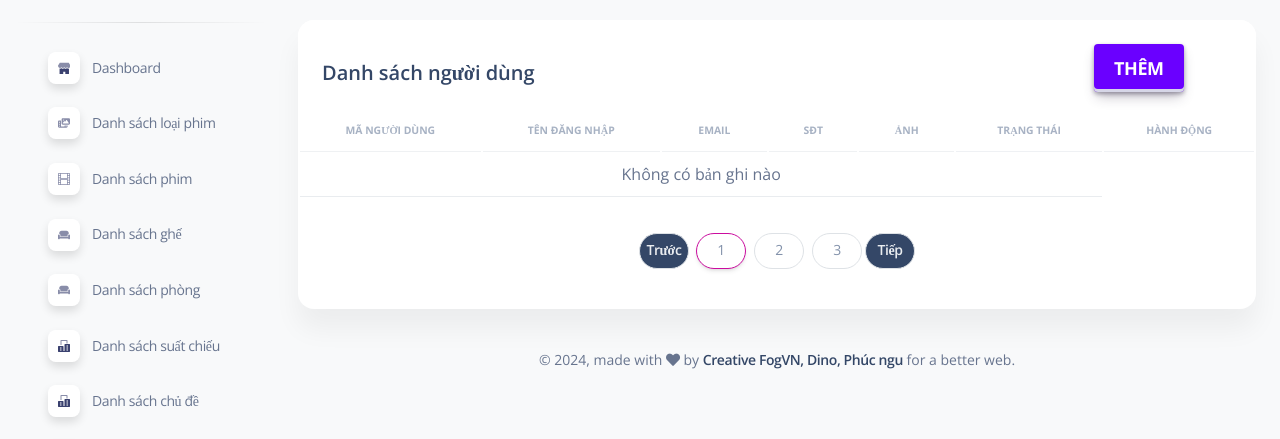
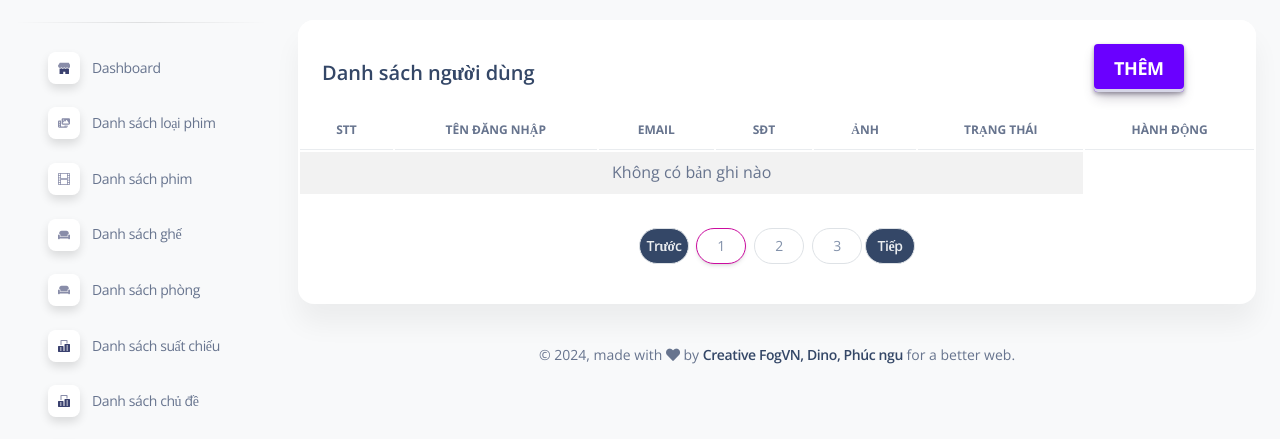
Before and after one commit to nguyenduydan/Website_BanVeXemPhim, a PHP site: page /admin/user.php in a window 1280 px wide. Shown: the part 72-511 px from the top of the page. Run offline with PHP 8.4, Linux system fonts and the light colour scheme; data that the repository does not hold is empty; some libraries are stand-ins or nearby versions; some web fonts are replaced.

Commit message:
sửa lại đường dẫn và sửa lại giao diện của user.php

```diff
--- a/admin/chair-add.php
+++ b/admin/chair-add.php
@@ -5,8 +5,8 @@
         <h2><?php echo htmlspecialchars($title); ?></h2>
         <!-- Nút quay lại nằm sát bên phải -->
         <div class="text-end mb-4">
-            <a class="btn btn-secondary" href="javascript:window.history.back(-1);">
-                <i class="bi bi-arrow-left-short"></i> Quay lại
+            <a class="btn btn-secondary" href="chair.php">
+                Quay lại
             </a>
         </div>
         <form id="addChairForm" action="../admin/controllers/code.php" method="post" enctype="multipart/form-data">
--- a/admin/chair-delete.php
+++ b/admin/chair-delete.php
@@ -5,7 +5,7 @@
         <h2>Xóa ghế</h2>
         <!-- Nút quay lại nằm sát bên phải -->
         <div class="text-end mb-4">
-            <a class="btn btn-secondary" href="javascript:window.history.back(-1);">
+            <a class="btn btn-secondary" href="chair.php">
                 <i class="bi bi-arrow-left-short"></i> Quay lại
             </a>
         </div>
--- a/admin/chair-edit.php
+++ b/admin/chair-edit.php
@@ -5,7 +5,7 @@
         <h2><?php echo htmlspecialchars($title); ?></h2>
         <!-- Nút quay lại nằm sát bên phải -->
         <div class="text-end mb-4">
-            <a class="btn btn-secondary" href="javascript:window.history.back(-1);">
+            <a class="btn btn-secondary" href="chair.php">
                 <i class="bi bi-arrow-left-short"></i> Quay lại
             </a>
         </div>
--- a/admin/film-add.php
+++ b/admin/film-add.php
@@ -5,7 +5,7 @@
         <h2><?php echo htmlspecialchars($title); ?></h2>
         <!-- Nút quay lại nằm sát bên phải -->
         <div class="text-end mb-4">
-            <a class="btn btn-secondary" href="javascript:window.history.back(-1);">
+            <a class="btn btn-secondary" href="film.php">
                 <i class="bi bi-arrow-left-short"></i> Quay lại
             </a>
         </div>
@@ -48,7 +48,7 @@
                         <div class="d-flex flex-wrap">
                             <?php
                             $genres = ['Hành động', 'Tình cảm', 'Kinh dị', 'Viễn tưởng', 'Hài'];
-                            foreach($genres as $genre): ?>
+                            foreach ($genres as $genre): ?>
                                 <div class="form-check me-3">
                                     <input class="form-check-input" type="checkbox" name="the_loai[]" value="<?= $genre ?>" id="the_loai_<?= strtolower($genre) ?>">
                                     <label class="form-check-label" for="the_loai_<?= strtolower($genre) ?>"><?= $genre ?></label>
--- a/admin/film-delete.php
+++ b/admin/film-delete.php
@@ -5,7 +5,7 @@
         <h2>Xoá phim</h2>
         <!-- Nút quay lại nằm sát bên phải -->
         <div class="text-end mb-4">
-            <a class="btn btn-secondary" href="javascript:window.history.back(-1);">
+            <a class="btn btn-secondary" href="film.php">
                 <i class="bi bi-arrow-left-short"></i> Quay lại
             </a>
         </div>
--- a/admin/film-detail.php
+++ b/admin/film-detail.php
@@ -5,8 +5,8 @@
         <h2>Chi tiết phim</h2>
         <!-- Nút quay lại nằm sát bên phải -->
         <div class="text-end mb-4">
-            <a class="btn btn-secondary" href="javascript:window.history.back(-1);">
-                <i class="bi bi-arrow-left-short"></i> Quay lại
+            <a class="btn btn-secondary" href="film.php">
+                Quay lại
             </a>
         </div>
 
--- a/admin/room-add.php
+++ b/admin/room-add.php
@@ -5,7 +5,7 @@
         <h2><?php echo htmlspecialchars($title); ?></h2>
         <!-- Nút quay lại nằm sát bên phải -->
         <div class="text-end mb-4">
-            <a class="btn btn-secondary" href="javascript:window.history.back(-1);">
+            <a class="btn btn-secondary" href="room.php">
                 <i class="bi bi-arrow-left-short"></i> Quay lại
             </a>
         </div>
--- a/admin/room-delete.php
+++ b/admin/room-delete.php
@@ -5,7 +5,7 @@
         <h2>Xoá phòng</h2>
         <!-- Nút quay lại nằm sát bên phải -->
         <div class="text-end mb-4">
-            <a class="btn btn-secondary" href="javascript:window.history.back(-1);">
+            <a class="btn btn-secondary" href="room.php">
                 <i class="bi bi-arrow-left-short"></i> Quay lại
             </a>
         </div>
--- a/admin/user-add.php
+++ b/admin/user-add.php
@@ -13,7 +13,7 @@ $validator = new Validator(); // Instantiate Validator class
     <div class="col-xl-12 col-lg-12 mx-auto">
         <h2><?php echo htmlspecialchars($title); ?></h2>
         <div class="text-end mb-4">
-            <a class="btn btn-secondary" href="user.php"><i class="bi bi-arrow-left-short"></i> Quay lại</a>
+            <a class="btn btn-secondary" href="user.php">Quay lại</a>
         </div>
         <form id="addUserForm" action="../admin/controllers/code.php" method="post" enctype="multipart/form-data">
             <div class="row">
@@ -22,23 +22,19 @@ $validator = new Validator(); // Instantiate Validator class
                         <label for="name">Họ và tên người dùng</label>
                         <input type="text" class="form-control" id="name" name="name" placeholder="Nhập họ và tên"
                             value="<?php echo isset($_POST['name']) ? htmlspecialchars($_POST['name']) : ''; ?>">
-                        <?php echo '<small style="color: red;">lỗi</small>'; ?>
                     </div>
                     <div class="form-group mb-3">
                         <label for="username">Tên người dùng</label>
                         <input type="text" class="form-control" id="username" name="username" placeholder="Nhập tên đăng nhập"
                             value="<?php echo isset($_POST['username']) ? htmlspecialchars($_POST['username']) : ''; ?>">
-                        <?php echo $validator->displayError('username'); ?>
                     </div>
                     <div class="form-group mb-3">
                         <label for="password">Mật khẩu</label>
                         <input type="password" class="form-control" id="password" name="password" placeholder="Nhập mật khẩu">
-                        <?php echo $validator->displayError('password'); ?>
                     </div>
                     <div class="form-group mb-3">
                         <label for="re_password">Nhập lại mật khẩu</label>
                         <input type="password" class="form-control" id="re_password" name="re_password" placeholder="Nhập lại mật khẩu">
-                        <?php echo $validator->displayError('re_password'); ?>
                     </div>
                     <div class="form-group mb-3">
                         <label for="gioi_tinh">Giới tính</label>
--- a/admin/user.php
+++ b/admin/user.php
@@ -21,42 +21,46 @@ include('includes/header.php');
             </div>
             <div class="card-body px-0 pt-0 pb-2">
                 <div class="table-responsive p-0">
-                    <table class="table align-items-center mb-0">
+                    <table class="table table-striped table-borderless align-items-center mb-0">
                         <thead>
                             <tr>
-                                <th class="text-center text-uppercase text-secondary text-xxs font-weight-bolder opacity-7">Mã người dùng</th>
-                                <th class="text-center text-uppercase text-secondary text-xxs font-weight-bolder opacity-7">Tên đăng nhập</th>
-                                <th class="text-center text-uppercase text-secondary text-xxs font-weight-bolder opacity-7">Email</th>
-                                <th class="text-center text-uppercase text-secondary text-xxs font-weight-bolder opacity-7">SĐT</th>
-                                <th class="text-center text-uppercase text-secondary text-xxs font-weight-bolder opacity-7">Ảnh</th>
-                                <th class="text-center text-uppercase text-secondary text-xxs font-weight-bolder opacity-7">Trạng thái</th>
-                                <th class="text-center text-uppercase text-secondary text-xxs font-weight-bolder opacity-7">Hành động</th>
+                                <th class="text-center text-uppercase text-xs font-weight-bolder">stt</th>
+                                <th class="text-center text-uppercase text-xs font-weight-bolder">Tên đăng nhập</th>
+                                <th class="text-center text-uppercase text-xs font-weight-bolder">Email</th>
+                                <th class="text-center text-uppercase text-xs font-weight-bolder">SĐT</th>
+                                <th class="text-center text-uppercase text-xs font-weight-bolder">Ảnh</th>
+                                <th class="text-center text-uppercase text-xs font-weight-bolder">Trạng thái</th>
+                                <th class="text-center text-uppercase text-xs font-weight-bolder">Hành động</th>
                             </tr>
                         </thead>
                         <tbody>
                             <?php
                             $users = getAll('NguoiDung');
-                                if(mysqli_num_rows($users) > 0){
-                                    foreach($users as $userItem){
+                            $stt = 0;
+                            if (mysqli_num_rows($users) > 0) {
+                                foreach ($users as $userItem) {
+                                    $stt++;
                             ?>
                                     <tr>
-                                            <th class="text-center text-uppercase text-secondary text-xxs font-weight-bolder opacity-7"><?= $userItem['MaND']; ?></th>
-                                            <th class="text-center text-uppercase text-secondary text-xxs font-weight-bolder opacity-7"><?= $userItem['username']; ?></th>
-                                            <th class="text-center text-uppercase text-secondary text-xxs font-weight-bolder opacity-7"><?= $userItem['Email']; ?></th>
-                                            <th class="text-center text-uppercase text-secondary text-xxs font-weight-bolder opacity-7"><?= $userItem['SDT']; ?></th>
-                                            <th class="text-center text-uppercase text-secondary text-xxs font-weight-bolder opacity-7">
+                                        <th class="text-center text-xs font-weight-bolder"><?= $stt ?></th>
+                                        <th class="text-center text-xs font-weight-bolder"><?= $userItem['username']; ?></th>
+                                        <th class="text-center text-xs font-weight-bolder"><?= $userItem['Email']; ?></th>
+                                        <th class="text-center text-xs font-weight-bolder"><?= $userItem['SDT']; ?></th>
+                                        <th class="text-center text-xs font-weight-bolder">
                                             <img src="../uploads/avatars/<?= htmlspecialchars($userItem['Anh']); ?>" alt="Ảnh đại diện" class="img-fluid" style="max-width: 100px;">
 
                                         </th>
 
-                                            <th class="text-center text-uppercase text-secondary text-xxs font-weight-bolder opacity-7"><?= $userItem['TrangThai'] == 1 ? 'ON': 'OFF'; ?></th>
+                                        <th class="text-center text-s font-weight-bolder">
+                                            <?= $userItem['TrangThai'] == 1 ? '<span class="badge badge-sm bg-gradient-success text-uppercase">ON</span>' : '<span class="badge badge-sm bg-gradient-success text-uppercase text-secondary">ON</span>'; ?>
+                                        </th>
                                         <td class="align-middle text-center text-sm">
                                             <a class="btn btn-secondary m-0" style="--bs-btn-padding-y: .25rem; --bs-btn-padding-x: .5rem; --bs-btn-font-size: .75rem;"
                                                 href="../admin/user-detail.php">
                                                 <i class="bi bi-info-circle"></i> Chi tiết
                                             </a>
                                             <a class="btn btn-info m-0" style="--bs-btn-padding-y: .25rem; --bs-btn-padding-x: .5rem; --bs-btn-font-size: .75rem;"
-                                                    href="../admin/user-edit.php?id=<?=$userItem['MaND']?>">
+                                                href="../admin/user-edit.php?id=<?= $userItem['MaND'] ?>">
                                                 <i class="bi bi-pencil"></i> Sửa
                                             </a>
                                             <a class="btn btn-danger m-0" style="--bs-btn-padding-y: .25rem; --bs-btn-padding-x: .5rem; --bs-btn-font-size: .75rem;"
@@ -67,8 +71,7 @@ include('includes/header.php');
                                     </tr>
                                 <?php
                                 }
-                                }
-                                else{
+                            } else {
                                 ?>
                                 <tr>
                                     <td colspan="6" class="text-center">Không có bản ghi nào</td>
@@ -76,11 +79,6 @@ include('includes/header.php');
                             <?php
                             }
                             ?>
-                            <tr>
-
-                            </tr>
-
-
                         </tbody>
                     </table>
                 </div>
```
Also changed, not shown: admin/film-edit.php (+25 -13 lines), admin/room-edit.php (+5 -3 lines), admin/user-edit.php (+6 -8 lines). Lines whose indentation alone changed are shown as unchanged.
